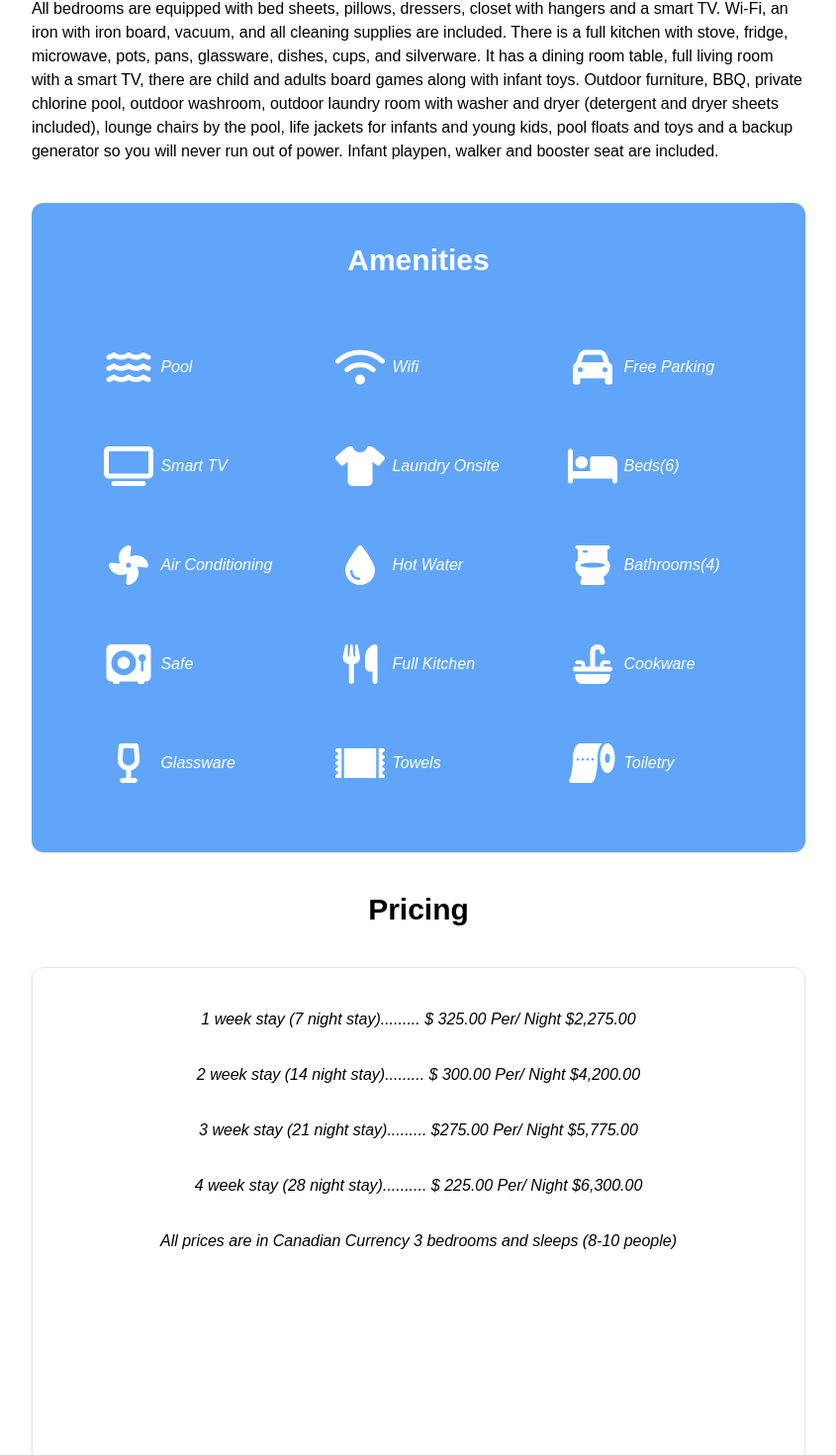
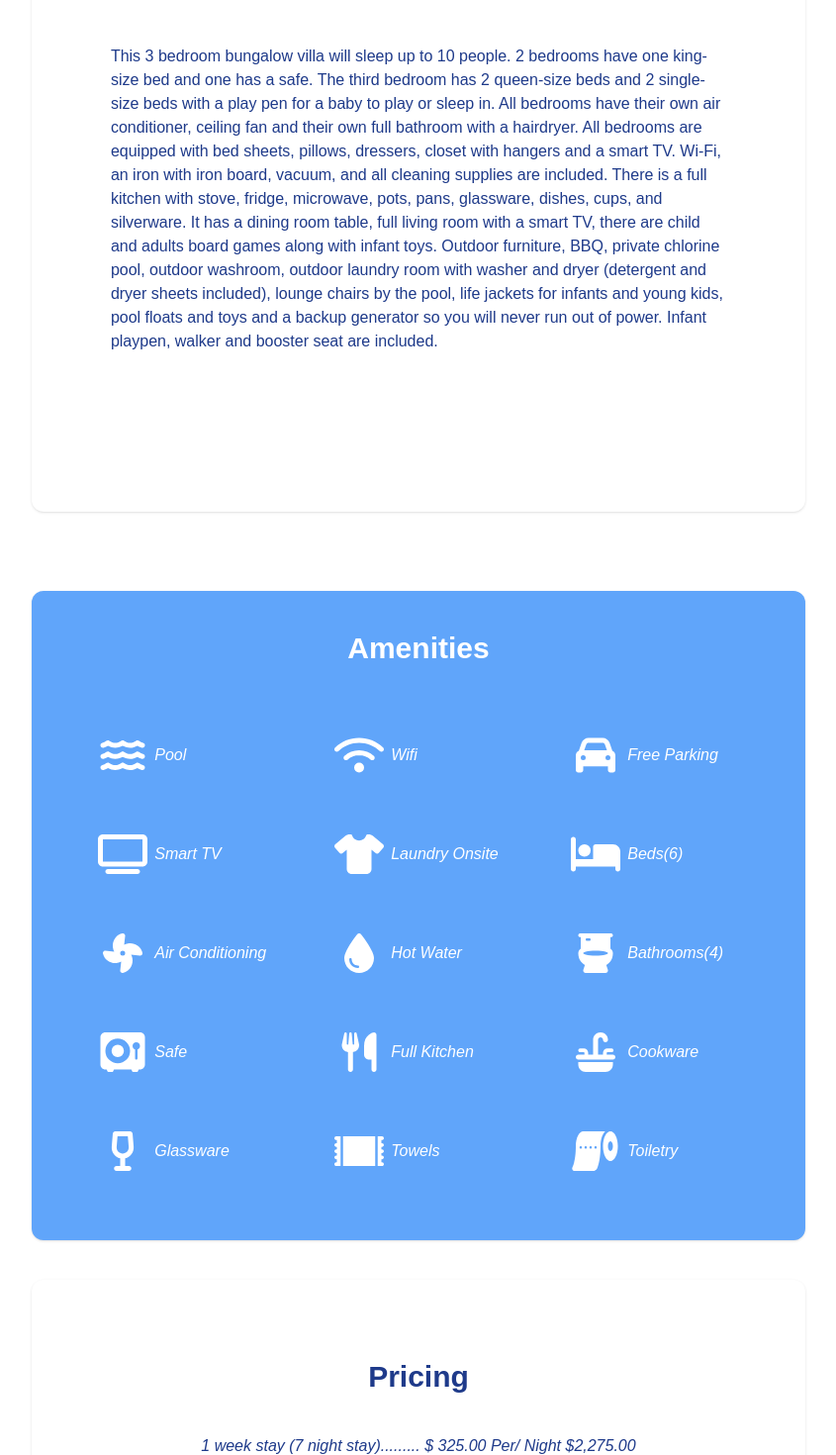
Before and after one commit to dbabs629/dominican-villas, a Next.js app: page /mamas-paradise in a window 1280 px wide. Shown: the part 1326-2796 px from the top of the page at 99% size, without its empty margins (217-1062 px from the left). Built offline with nearby package versions, Linux system fonts and the light colour scheme.

Commit message:
changed layout amenities, pricing, location information sections

```diff
--- a/app/globals.css
+++ b/app/globals.css
@@ -28,11 +28,11 @@ body {
 }
 
 .amenities i {
-  @apply flex h-full w-full flex-col flex-nowrap items-center justify-center text-center md:flex-row md:text-left;
+  @apply flex h-full w-full flex-col flex-nowrap items-center justify-center space-y-2 text-center sm:flex-row sm:space-y-0 sm:text-left;
 }
 .amenities svg {
-  @apply h-8 w-16 fill-white md:h-10;
+  @apply h-10 w-16 fill-white md:h-10;
 }
 .amenities p {
-  @apply h-auto w-1/2 text-sm md:text-base;
+  @apply h-auto w-1/2 text-sm sm:text-base;
 }
--- a/app/mamas-paradise/page.jsx
+++ b/app/mamas-paradise/page.jsx
@@ -37,10 +37,10 @@ export default function page() {
             setCurrentImgNum={setCurrentImgNum}
           />
         </div>
-        <section className="mx-auto my-10 w-11/12 text-sm sm:text-base lg:w-2/3">
-          <article className="my-10 space-y-10">
+        <section className="mx-auto my-10 w-full text-sm sm:w-11/12 sm:text-base lg:w-2/3">
+          <article className="mx-auto my-20 w-full space-y-10 p-20 pb-40 text-blue-900 sm:rounded-xl sm:shadow">
             <SectionHeading title="About" />
-            <p>
+            <p className="text-sm md:text-base">
               This 3 bedroom bungalow villa will sleep up to 10 people. 2
               bedrooms have one king-size bed and one has a safe. The third
               bedroom has 2 queen-size beds and 2 single-size beds with a play
@@ -60,9 +60,9 @@ export default function page() {
               of power. Infant playpen, walker and booster seat are included.
             </p>
           </article>
-          <article className="my-10 flex flex-col items-center justify-center space-y-10 rounded-xl bg-blue-400 p-10 text-white shadow">
+          <article className="mx-auto my-10 flex w-full flex-col items-center justify-center space-y-10 bg-blue-400 py-10 text-white shadow sm:rounded-xl">
             <SectionHeading title="Amenities" />
-            <ul className="amenities mx-auto grid h-[500px] w-full grid-cols-3">
+            <ul className="amenities mx-auto grid h-[500px] w-full grid-cols-3 sm:w-11/12">
               <i>
                 <svg xmlns="http://www.w3.org/2000/svg" viewBox="0 0 576 512">
                   {/* !Font Awesome Free 6.5.1 by @fontawesome - https://fontawesome.com License - https://fontawesome.com/license/free Copyright 2024 Fonticons, Inc. */}
@@ -170,9 +170,9 @@ export default function page() {
               </i>
             </ul>
           </article>
-          <article className="my-10 space-y-10">
+          <article className="my-10 w-full space-y-10 pb-40 text-blue-900 sm:rounded-xl sm:shadow md:p-20">
             <SectionHeading title="Pricing" />
-            <ul className="mx-auto flex h-[500px] flex-col items-center space-y-8 rounded-xl border pt-10 shadow">
+            <ul className="mx-auto flex h-auto flex-col items-center space-y-8 text-center">
               <i>
                 1 week stay (7 night stay)......... $ 325.00 Per/ Night
                 $2,275.00
@@ -189,7 +189,7 @@ export default function page() {
                 4 week stay (28 night stay).......... $ 225.00 Per/ Night
                 $6,300.00
               </i>
-              <i className="italic">
+              <i className="text-center italic">
                 All prices are in Canadian Currency 3 bedrooms and sleeps (8-10
                 people)
               </i>
@@ -197,12 +197,15 @@ export default function page() {
           </article>
           <article className="relative my-10 space-y-10">
             <SectionHeading title="Location Information" />
-            <Image
-              className="z-10 w-full rounded-xl object-contain object-top sm:object-cover sm:object-center"
-              src="/images/siednji-leon-PO3mXAkAI4c-unsplash.jpg"
-              fill={true}
-              alt="something"
-            />
+            <div className="relative h-[550px] w-full">
+              <Image
+                className="z-10 w-full object-cover object-center sm:rounded-xl sm:object-contain"
+                src="/images/siednji-leon-PO3mXAkAI4c-unsplash.jpg"
+                fill={true}
+                sizes="100%"
+                alt="something"
+              />
+            </div>
             <p>
               This 3 bedroom villa has everything you will ever need on your
               vacation. It is located just 15 minutes from the airport and a 5
--- a/app/sunset-oasis/page.jsx
+++ b/app/sunset-oasis/page.jsx
@@ -37,10 +37,10 @@ export default function page() {
             setCurrentImgNum={setCurrentImgNum}
           />
         </div>
-        <section className="mx-auto my-10 w-11/12 text-sm sm:w-2/3 sm:text-base">
-          <article className="my-10 space-y-10">
+        <section className="mx-auto my-10 w-full text-sm sm:w-11/12 sm:text-base lg:w-2/3">
+          <article className="mx-auto my-20 w-full space-y-10 p-20 pb-40 text-blue-900 sm:rounded-xl sm:shadow">
             <SectionHeading title="About" />
-            <p>
+            <p className="text-sm md:text-base">
               This 3 bedroom villa can sleep up to 6 people, with the primary
               bedroom located on the 2nd floor and has a king-size bed and
               balcony. There is a safe in the primary bedroom. The other 2
@@ -61,9 +61,9 @@ export default function page() {
               of power. Infant playpen, walker and booster seat are included.
             </p>
           </article>
-          <article className="my-10 flex flex-col items-center justify-center space-y-10 rounded-xl bg-blue-400 p-10 text-white shadow">
+          <article className="mx-auto my-10 flex w-full flex-col items-center justify-center space-y-10 bg-blue-400 py-10 text-white shadow sm:rounded-xl">
             <SectionHeading title="Amenities" />
-            <ul className="amenities mx-auto grid h-[500px] w-full grid-cols-3">
+            <ul className="amenities mx-auto grid h-[500px] w-full grid-cols-3 sm:w-11/12">
               <i>
                 <svg xmlns="http://www.w3.org/2000/svg" viewBox="0 0 576 512">
                   {/* !Font Awesome Free 6.5.1 by @fontawesome - https://fontawesome.com License - https://fontawesome.com/license/free Copyright 2024 Fonticons, Inc. */}
@@ -171,9 +171,9 @@ export default function page() {
               </i>
             </ul>
           </article>
-          <article className="my-10 h-[550px] w-full space-y-10 md:h-[675px] lg:h-[900px]">
+          <article className="my-10 space-y-10 p-20 pb-40 text-blue-900 sm:rounded-xl sm:shadow">
             <SectionHeading title="Pricing" />
-            <ul className="mx-auto flex h-[500px] flex-col items-center space-y-8 rounded-xl border pt-10 shadow">
+            <ul className="mx-auto flex h-auto flex-col items-center space-y-8">
               <i>
                 1 week stay (7 night stay)......... $ 300.00 Per/ Night
                 $2,100.00
@@ -190,7 +190,7 @@ export default function page() {
                 4 week stay (28 night stay)......... $200.00 Per/ Night
                 $5,600.00
               </i>
-              <i className="italic">
+              <i className="text-center italic">
                 All prices are in Canadian Currency 3 bedrooms and sleeps (6
                 people)
               </i>
@@ -198,11 +198,12 @@ export default function page() {
           </article>
           <article className="my-10 space-y-10">
             <SectionHeading title="Location Information" />
-            <div className="relative h-[550px] w-full md:h-[675px] lg:h-[900px]">
+            <div className="relative h-[550px] w-full">
               <Image
-                className="z-10 w-full rounded-xl object-contain object-top sm:object-cover sm:object-center"
+                className="z-10 w-full object-cover object-center sm:rounded-xl sm:object-contain"
                 src="/images/siednji-leon-PO3mXAkAI4c-unsplash.jpg"
                 fill={true}
+                sizes="100%"
                 alt="something"
               />
             </div>
```
